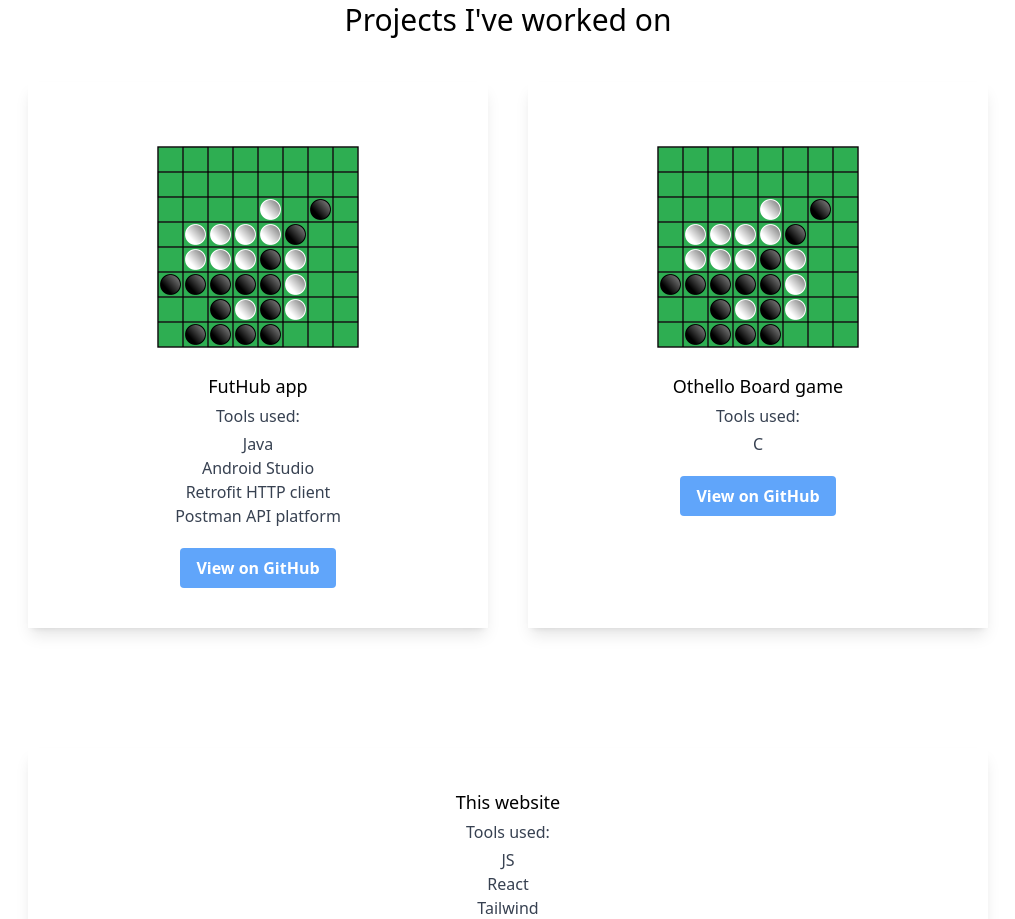
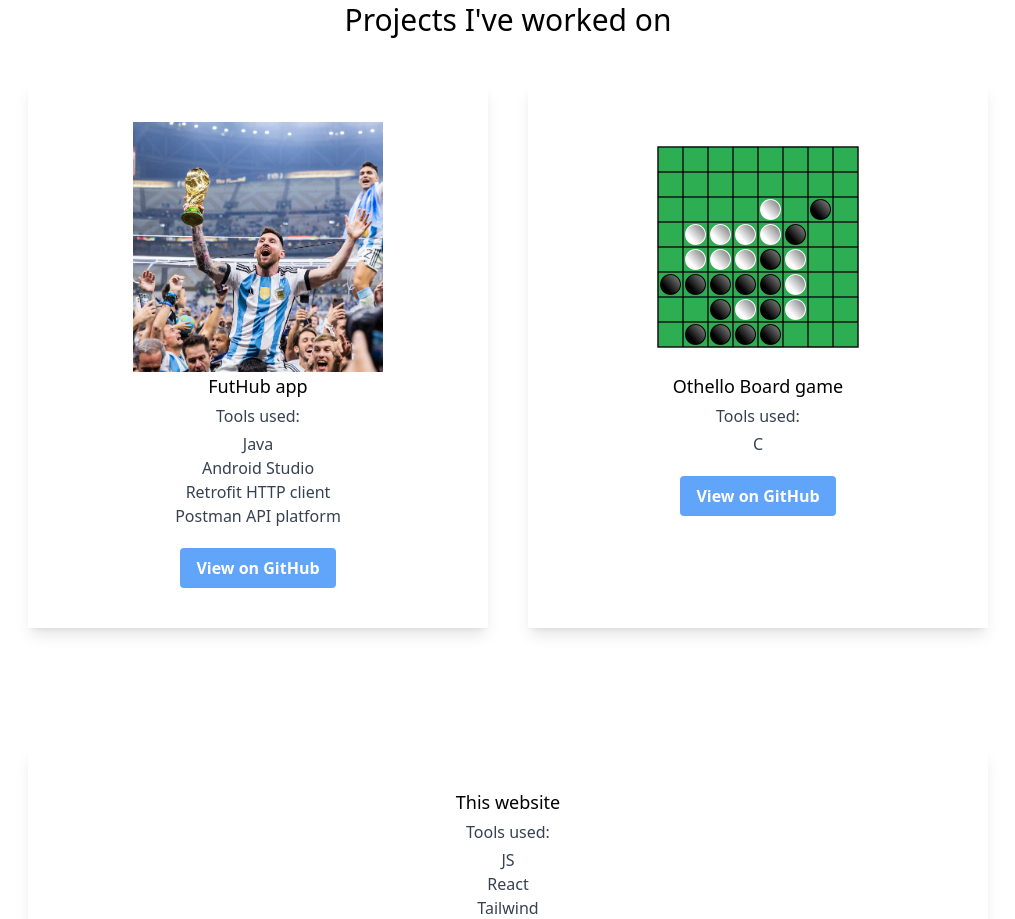
Before and after one commit to m-riosa/portfolioWebsite, a Next.js app: page / in a window 1280 px wide. Shown: the part 1016-1935 px from the top of the page, without its empty margins (132-1147 px from the left). Built offline with nearby package versions, Linux system fonts and the light colour scheme.

Commit message:
testing image

```diff
--- a/src/pages/index.js
+++ b/src/pages/index.js
@@ -66,7 +66,7 @@
         <div className='gap-10 justify-center flex flex-col lg:flex-row lg:flex-wrap dark:text-gray-100'>
           <div className='text-center shadow-lg p-10 my-10 basis-1/3 flex-1 dark:bg-gray-900'>
               <div className='flex justify-center'>
-                <Image src="/images/othello.png" width="250" height = "250" alt="FutHubImage"/>
+                <Image src="/images/futhub.jpeg" width="250" height = "250" alt="FutHubImage"/>
               </div>
               <h3 className='text-lg font-medium'>FutHub app</h3>
               <p className='text-gray-700 py-1 dark:text-white'>Tools used:</p>
```
